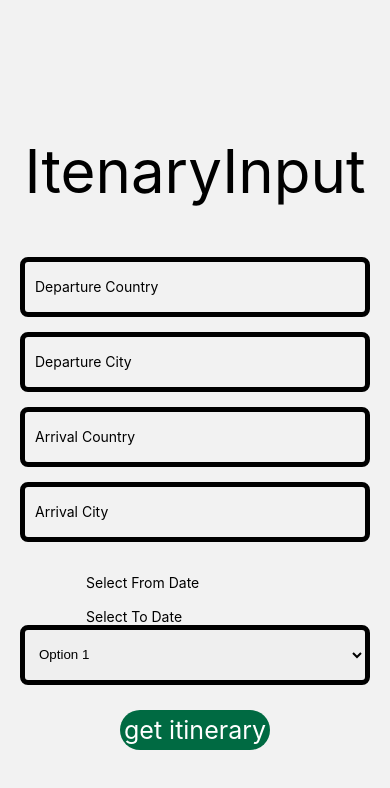
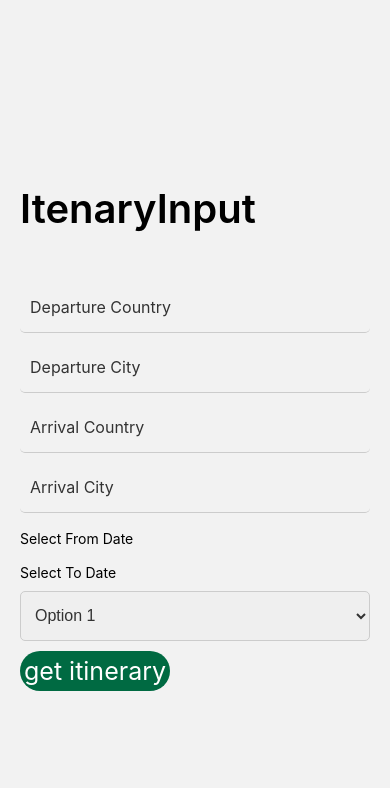
Before and after one commit to Anshul2k17saini/React_Native_base, a React Native app in the folder react_native_base/: screen /ItenaryInput in a window 390 px wide. Shown: the top 788 px of the page. Built offline with nearby package versions, Linux system fonts and the light colour scheme.

Commit message:
Home page recreated with css not correct

```diff
--- a/react_native_base/src/ItenaryInput.js
+++ b/react_native_base/src/ItenaryInput.js
@@ -14,12 +14,13 @@ export default function Itenaryinput() {
   const [arrivalCity, setArrivalCity] = useState('');
   const [fromDate, setFromDate] = useState(null);
   const [toDate, setToDate] = useState(null);
-  const [selectedOption, setSelectedOption] = useState('Option 1');
+  const [selectedOption, setSelectedOption] = useState('select a option');
   const [openbutton, setOpenbutton] = useState(false);
   const [openbutton2, setopenbutton2] = useState(false);
+  const [ErrorText, setErrorText] = useState('');
 
-  console.log(fromDate)
-  console.log(toDate)
+ // console.log(fromDate)
+  //console.log(toDate)
   const sendData = {
     departureCountry: departureCountry,
     departureCity: departureCity,
@@ -31,6 +32,20 @@ export default function Itenaryinput() {
   };
 
   const Send_PostRequest_to_chatgpt = async () => {
+
+    const rulesForValidate = () => {
+      if (departureCountry === ''|| arrivalCountry===''|| fromDate === null || toDate === null || selectedOption ==='select a option') {
+        setErrorText('*Required Field');
+        return false;
+      } else {
+        setErrorText('');
+        return true;
+      }
+    };
+
+
+if(rulesForValidate() === true){
+
     try {
       const response = await fetch('http://192.168.240.191:8081/userTravelInputsave', {
         method: 'POST',
@@ -46,35 +61,48 @@ export default function Itenaryinput() {
     } catch (error) {
       console.error('Error sending POST request:', error);
     }
+
+  }
+
   };
 
   return (
     <View style={styles.container}>
       <Text style={styles.title}>ItenaryInput</Text>
+      <View>
       <TextInput
-        style={styles.input}
+        style={[styles.input, ErrorText && styles.errorBorder]}
         placeholder="Departure Country"
         value={departureCountry}
         onChangeText={text => setDepartureCountry(text)}
       />
+      {ErrorText && <Text style={styles.error}>{ErrorText}</Text>}
+      </View>
+      <View>
       <TextInput
         style={styles.input}
         placeholder="Departure City"
         value={departureCity}
         onChangeText={text => setDepartureCity(text)}
       />
+      </View>
+      <View>
       <TextInput
-        style={styles.input}
+        style={[styles.input, ErrorText && styles.errorBorder]}
         placeholder="Arrival Country"
         value={arrivalCountry}
         onChangeText={text => setArrivalCountry(text)}
       />
+      {ErrorText && <Text style={styles.error}>{ErrorText}</Text>}
+      </View>
+      <View>
       <TextInput
         style={styles.input}
         placeholder="Arrival City"
         value={arrivalCity}
         onChangeText={text => setArrivalCity(text)}
       />
+      </View>
 <Pressable onPress={() => setOpenbutton(true)}>
   <Text>
     {fromDate} {/* Wrap the text inside a Text component */}
@@ -144,21 +172,37 @@ const styles = StyleSheet.create({
   container: {
     flex: 1,
     justifyContent: 'center',
-    alignItems: 'center',
+    // alignItems: 'center',
     padding: 20,
   },
   title: {
-    fontSize: 60,
-    marginHorizontal: 40,
-    marginVertical: 50
+    fontSize: 40,
+    // marginHorizontal: 30,
+    marginVertical: 40,
+    // borderWidth: 1,
+    // textAlign: "center",
+    fontWeight: "600"
   },
   input: {
     width: '100%',
-    height: 60,
-    borderColor: 'black',
-    borderWidth: 5,
-    borderRadius: 8,
-    marginBottom: 15,
-    paddingLeft: 10,
+    height: 50,
+    borderColor: '#ccc',
+    // borderWidth: 1,
+    borderRadius: 5,
+    padding: 10,
+    borderBottomWidth: 1,
+    // marginBottom: 5,
+    // marginBottom: 10,
+    marginTop: 10,
+    fontSize: 16,
+    color: '#333',
+  },
+  errorBorder: {
+    borderColor: 'red', // Change the border color to red on validation error
+  },
+  error: {
+    color: 'red',
+    paddingTop: 5,
+    paddingBottom: 5
   },
 });
--- a/react_native_base/src/Login.js
+++ b/react_native_base/src/Login.js
@@ -5,9 +5,24 @@ import { darkGreen } from './Constant';
 const LoginScreen = (props) => {
   const [username, setUsername] = useState('');
   const [password, setPassword] = useState('');
+  const [usernameError, setusernameError] = useState('');
 
   const handleLogin = () => {
+
+    const validateUsername = () => {
+      if (username === ''|| password==='') {
+        setusernameError('*Required Field');
+        return false;
+      } else {
+        setusernameError('');
+        return true;
+      }
+    };
+
+    if(validateUsername()===true)
+    {
       props.navigation.navigate("Welcome");
+    }
     // Perform login logic here, e.g., validate credentials
     /*fetch(`http://192.168.56.255:8081/CheckLoginDetails?username=${username}&password=${password}`)
       .then(response => response.text())
@@ -35,18 +50,29 @@ const LoginScreen = (props) => {
   return (
     <View style={styles.container}>
       <Text style={styles.title}>Login</Text>
+      <View>
       <TextInput
-        style={styles.input}
+         style={[styles.input, usernameError && styles.errorBorder]}//if condition for style
         placeholder="Username"
         onChangeText={text => setUsername(text)}
       />
+      {usernameError && <Text style={styles.error}>{usernameError}</Text>}
+      </View>
+      <View>
       <TextInput
-        style={styles.input}
+        style={[styles.input, usernameError && styles.errorBorder]}//if condition for style
         placeholder="Password"
-        secureTextEntry
         onChangeText={text => setPassword(text)}
       />
+      {usernameError && <Text style={styles.error}>{usernameError}</Text>}
+      </View>
+    <View style={{marginTop: 50, alignItems: "center"}}>
      <Btn bgColor={darkGreen} textColor='white' btnLabel="Login" Press={handleLogin}/>
+     </View>
+     <View>
+     <Btn bgColor='orange' textColor='white' btnLabel="Signin" Press={()=>props.navigation.navigate("Signup")}/>
+     </View>
+
     </View>
   );
 };
@@ -55,24 +81,38 @@ const styles = StyleSheet.create({
   container: {
     flex: 1,
     justifyContent: 'center',
-      alignItems: 'center',
+    // alignItems: 'center',
     padding: 20,
   },
   title: {
-      fontSize:60,
-      marginHorizontal:40,
-      marginVertical:50
+    fontSize: 40,
+    // marginHorizontal: 30,
+    marginVertical: 40,
+    // borderWidth: 1,
+    // textAlign: "center",
+    fontWeight: "600"
   },
   input: {
     width: '100%',
-      height: 60,
-      borderColor: 'black',
-      borderWidth: 5,
-      borderRadius: 8,
-      marginBottom: 15,
-      paddingLeft: 10,
+    height: 50,
+    borderColor: '#ccc',
+    // borderWidth: 1,
+    borderRadius: 5,
+    padding: 10,
+    borderBottomWidth: 1,
+    // marginBottom: 5,
+    // marginBottom: 10,
+    marginTop: 10,
+    fontSize: 16,
+    color: '#333',
   },
-
-  });
-
+  errorBorder: {
+    borderColor: 'red', // Change the border color to red on validation error
+  },
+  error: {
+    color: 'red',
+    paddingTop: 5,
+    paddingBottom: 5
+  },
+})
 export default LoginScreen;
--- a/react_native_base/src/Signup.js
+++ b/react_native_base/src/Signup.js
@@ -6,24 +6,46 @@ const SignUpScreen = (props) => {
   const [username, setUsername] = useState('');
   const [EmailId, setEmail] = useState('');
   const [Password, setPassword] = useState('');
+  const [ConfPassword, setConfPassword] = useState('');
   const [Phoneno, setPhoneno] = useState('');
+  const [usernameError, setusernameError] = useState('');
   const [emailError, setEmailError] = useState('');
   const [passwordError, setPasswordError] = useState('');
-  const [phonenoError,setphonenoError]=useState('');
+  const [phonenoError, setphonenoError] = useState('');
 
   const validateEmail = () => {
     const emailRegex = /^[^\s@]+@[^\s@]+\.[^\s@]+$/;
-    if (!emailRegex.test(EmailId)) {
-      setEmailError('*already present email Id,use different');
+    if (EmailId === '') {
+      setEmailError('*Required Field');
+      return false;
+    } else if (!emailRegex.test(EmailId)) {
+      setEmailError('*Invalid email format');
       return false;
     } else {
       setEmailError('');
-      return true
+      return true;
+    }
+  };
+
+  const validateUsername = () => {
+    if (username === '') {
+      setusernameError('*Required Field');
+      return false;
+    } else {
+      setusernameError('');
+      return true;
     }
   };
 
   const validatePassword = () => {
-    if (Password.length < 8) {
+    if (Password === '') {
+      setPasswordError('*Required Field');
+      return false;
+    } else if(ConfPassword != Password){
+      setPasswordError('*password should match confirm password');
+           return false;
+    }
+    else if (Password.length < 8) {
       setPasswordError('*Password must be at least 8 characters');
       return false;
     } else {
@@ -33,8 +55,11 @@ const SignUpScreen = (props) => {
   };
 
   const validatePhoneno = () => {
-    if (Phoneno.length<10) {
-      setphonenoError('*Phone no must contain 10 digit');
+    if (Phoneno === '') {
+      setphonenoError('*Required Field');
+      return false;
+    } else if (Phoneno.length !== 10) {
+      setphonenoError('*Phone no must contain 10 digits');
       return false;
     } else {
       setphonenoError('');
@@ -44,11 +69,14 @@ const SignUpScreen = (props) => {
 
 
   const sendData = async () => {
-    if(validateEmail()&&
-    validatePassword()&&
-    validatePhoneno()){
+
+    const a = validateEmail();
+    const b = validatePassword();
+    const c = validatePhoneno();
+    const d = validateUsername();
+    if (a&&b&&c&&d) {
       const dataToSend = {
-        username:username,
+        username: username,
         emailid: EmailId,
         phoneno: Phoneno,
         password: Password,
@@ -66,43 +94,71 @@ const SignUpScreen = (props) => {
         console.log('Post response:', responseData);
       } catch (error) {
         console.error('Error posting data:', error);
-      }}
+      }
       props.navigation.navigate("Login");
+    }
   }
 
 
   return (
     <View style={styles.container}>
-      <Text style={styles.title}>App</Text>
+      <Text style={styles.title}>Create new account</Text>
+      <View>
         <TextInput
-        style={styles.input}
+          style={[styles.input, usernameError && styles.errorBorder]}//if condition for style
           placeholder="Username"
+          placeholderTextColor={"grey"}
           onChangeText={text => setUsername(text)}
+          onBlur={validateUsername}
           />
+          {usernameError && <Text style={styles.error}>{usernameError}</Text>}
+      </View>
+      <View>
         <TextInput
           style={[styles.input, emailError && styles.errorBorder]}//if condition for style
+          placeholderTextColor={"grey"}
           placeholder="Email"
           onChangeText={text => setEmail(text)}
           onBlur={validateEmail}
           />
-       <Text style={styles.error}>{emailError}</Text>
+        {emailError && <Text style={styles.error}>{emailError}</Text>}
+      </View>
+      <View>
         <TextInput
           style={[styles.input, passwordError && styles.errorBorder]}//if condition for style
           placeholder="Password"
+          placeholderTextColor={"grey"}
           secureTextEntry
           onChangeText={text => setPassword(text)}
           onBlur={validatePassword}
           />
-       <Text style={styles.error}>{passwordError}</Text>
+        {passwordError && <Text style={styles.error}>{passwordError}</Text>}
+      </View>
+      <View>
+        <TextInput
+          style={[styles.input, passwordError && styles.errorBorder]}//if condition for style
+          placeholder="Confirm Password"
+          placeholderTextColor={"grey"}
+          secureTextEntry
+          onChangeText={text => setConfPassword(text)}
+          onBlur={validatePassword}
+          />
+        {passwordError && <Text style={styles.error}>{passwordError}</Text>}
+      </View>
+      <View>
         <TextInput
           style={[styles.input, phonenoError && styles.errorBorder]}//if condition for style
           placeholder="Phoneno"
+          placeholderTextColor={"grey"}
           secureTextEntry
           onChangeText={text => setPhoneno(text)}
           onBlur={validatePhoneno}
         />
-       <Text style={styles.error}>{phonenoError}</Text>
-     <Btn bgColor='purple' textColor='white' btnLabel="Signup" Press={sendData}/>
+        {phonenoError && <Text style={styles.error}>{phonenoError}</Text>}
+      </View>
+      <View style={{marginTop: 50, alignItems: "center"}}>
+        <Btn bgColor='purple' textColor='white' btnLabel="Signup" Press={sendData} />
+      </View>
     </View>
   );
 };
@@ -111,22 +167,28 @@ const styles = StyleSheet.create({
   container: {
     flex: 1,
     justifyContent: 'center',
-    alignItems: 'center',
+    // alignItems: 'center',
     padding: 20,
   },
   title: {
-    fontSize:40,
-    marginHorizontal:30,
-    marginVertical:50
+    fontSize: 40,
+    // marginHorizontal: 30,
+    marginVertical: 40,
+    // borderWidth: 1,
+    // textAlign: "center",
+    fontWeight: "600"
   },
   input: {
     width: '100%',
     height: 50,
     borderColor: '#ccc',
-    borderWidth: 1,
+    // borderWidth: 1,
     borderRadius: 5,
     padding: 10,
-    marginBottom: 10,
+    borderBottomWidth: 1,
+    // marginBottom: 5,
+    // marginBottom: 10,
+    marginTop: 10,
     fontSize: 16,
     color: '#333',
   },
@@ -135,6 +197,8 @@ const styles = StyleSheet.create({
   },
   error: {
     color: 'red',
+    paddingTop: 5,
+    paddingBottom: 5
   },
 
 });
--- a/react_native_base/src/Testingusefile.js
+++ b/react_native_base/src/Testingusefile.js
@@ -35,7 +35,7 @@ const Testingusefile = () => {
     <View style={styles.container}>
       <Text>Email:</Text>
       <TextInput
-        style={[styles.input, emailError && styles.errorBorder]}
+        style={[styles.input, emailError && styles.errorBorder]}//if condition for style
         value={email}
         onChangeText={(text) => setEmail(text)}
         onBlur={validateEmail}
```
Also changed, not shown: react_native_base/src/GetStarted.js (added, +22 -0 lines), react_native_base/src/Home.js (+31 -12 lines). Lines whose indentation alone changed are shown as unchanged.
